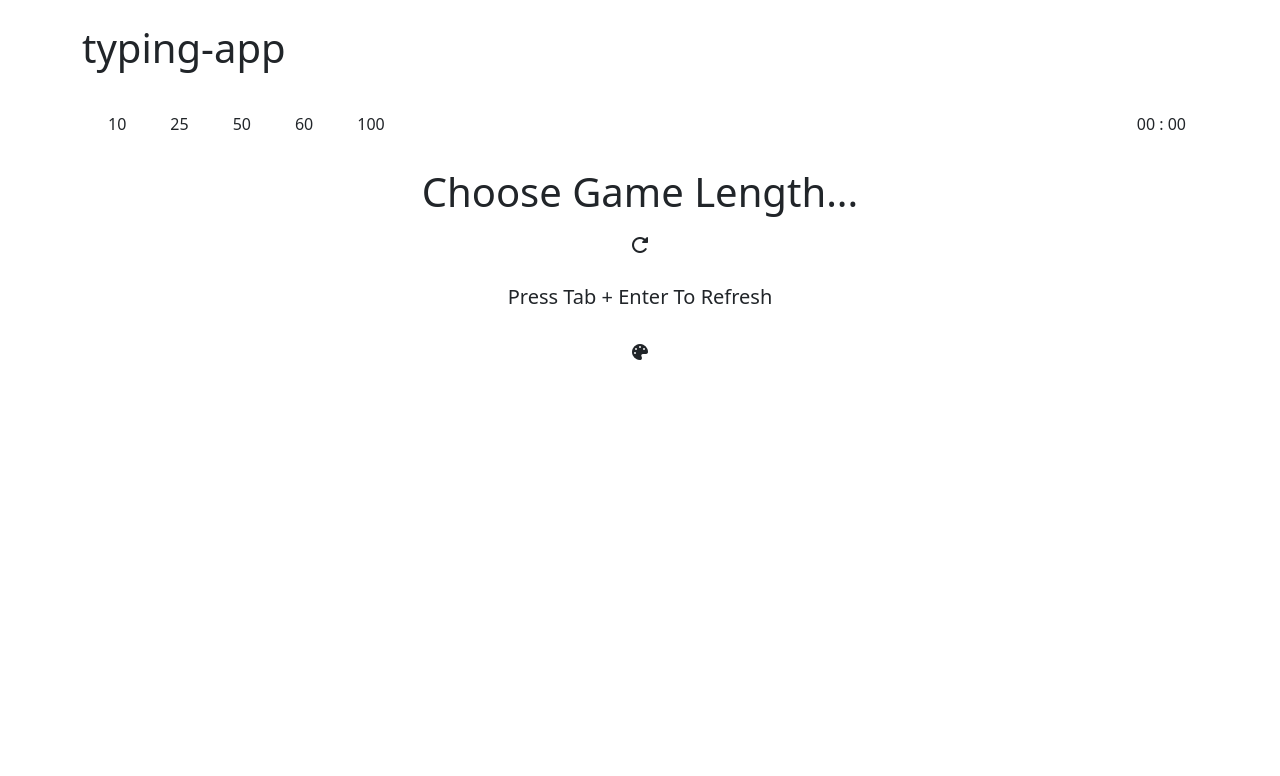
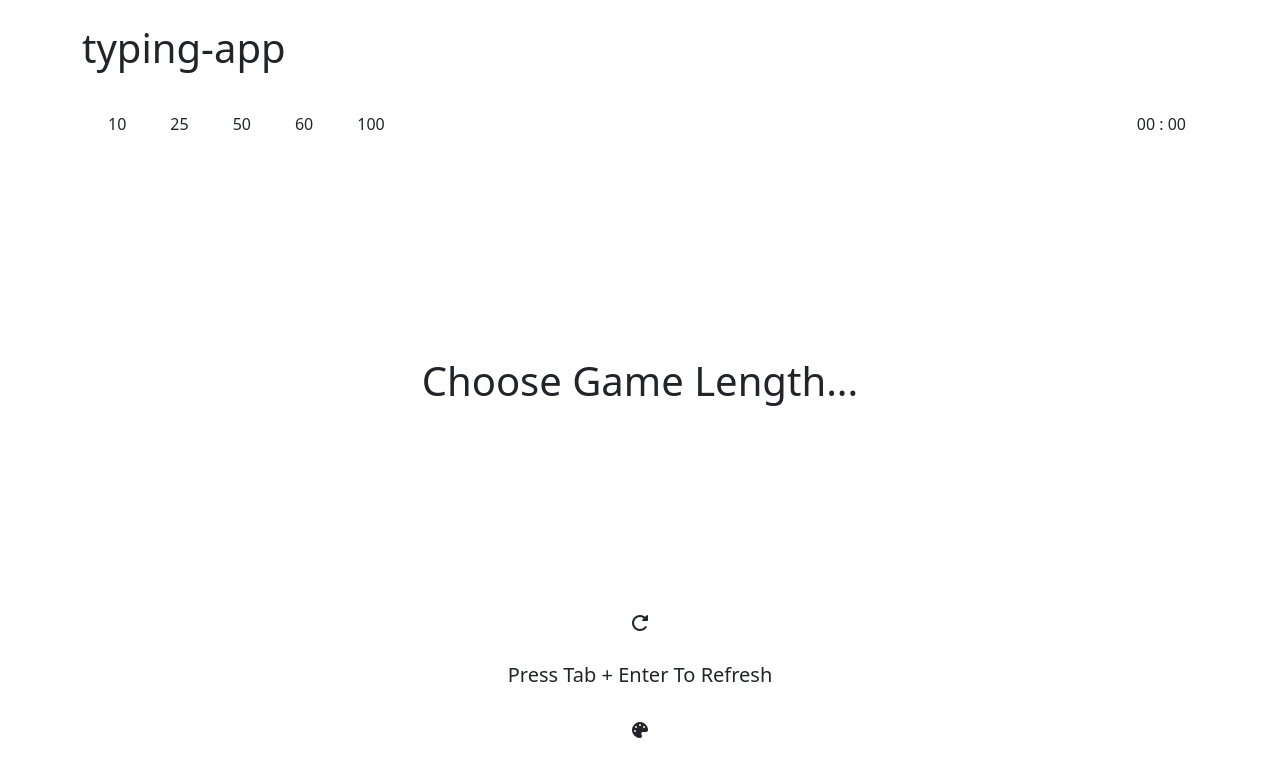
Before and after one commit to Apridonidze/typing-app, a React (Vite) app: page / in a window 1280 px wide. Shown: the top 776 px of the page. Built offline with nearby package versions, Linux system fonts and the light colour scheme.

Commit message:
fixed text sizing for larger font size

```diff
--- a/src/containers/App.jsx
+++ b/src/containers/App.jsx
@@ -191,7 +191,7 @@ const App = () => {
 
 
   return(
-    <div style={{backgroundColor : localStorage.getItem('background-theme') , color : localStorage.getItem('color-theme')}}  className="app-container container-fluid d-flex flex-column " >
+    <div style={{backgroundColor : localStorage.getItem('background-theme') , color : localStorage.getItem('color-theme')}}  className="app-container container-fluid d-flex flex-column justify-content-between min-vh-100" >
 
       {supportedDevice ?
 
--- a/src/containers/Wrapper.jsx
+++ b/src/containers/Wrapper.jsx
@@ -6,11 +6,11 @@ const Wrapper = ( { words, wordRef, inserted, input,letterRef, isFocused, insert
 
 
     return(
-        <div className={`wrapper-container container h-auto d-flex flex-column ${localStorage.getItem('text-size')}`} style={!isFocused ? {filter : 'blur(5px)'} : {filter : 'blur(0px)'}}>
+        <div className={`wrapper-container container py-1 d-flex flex-column ${localStorage.getItem('text-size')}`} style={!isFocused ? {filter : 'blur(5px)'} : {filter : 'blur(0px)'}}>
 
             <Words words={words} wordRef={wordRef} />
 
-        <div className="line container">
+        <div className="line container h-auto px-4 pt-1">
 
             {inserted.map((word,wordId) => (
                 <span className={word.className  + ' me-2'} key={wordId} ref={e => insertedRef.current[wordId] = e}>
--- a/src/index.css
+++ b/src/index.css
@@ -1,8 +1,3 @@
-.app-container {
-    max-height: 100%;
-    height: fit-content;
-}
-
 .focused-container {
     position: relative;
     top: 13vh;
@@ -11,31 +6,29 @@
 }
 
 .wrapper-container {
-  position: relative;
   display: inline-block;
-  height: auto;
-  padding-top: 25vh;
   font-family: monospace;
   white-space: pre-wrap;
   line-height: 1.5;
 }
 
 .wrapper-container > * {
-  position: absolute;
+  position: relative;
   top: 0;
   left: 0;
   width: 100%;
   height: 100%;
 }
 .wrapper-container span {
-    display: inline-block;  /* each char stays aligned */
-  min-width: 1ch;         /* ensures alignment */
+  display: inline-block;
+  min-width: 1ch;
   text-align: center;
 }
 
 .words-container {
   z-index: 0;
   color: gray;
+  height: auto;
 }
 
 .inserted-container {
@@ -48,7 +41,7 @@
 }
 
 .line {
-    position: absolute;
+  position: absolute;
   top: 0;
   left: 0;
   width: 100%;
```
